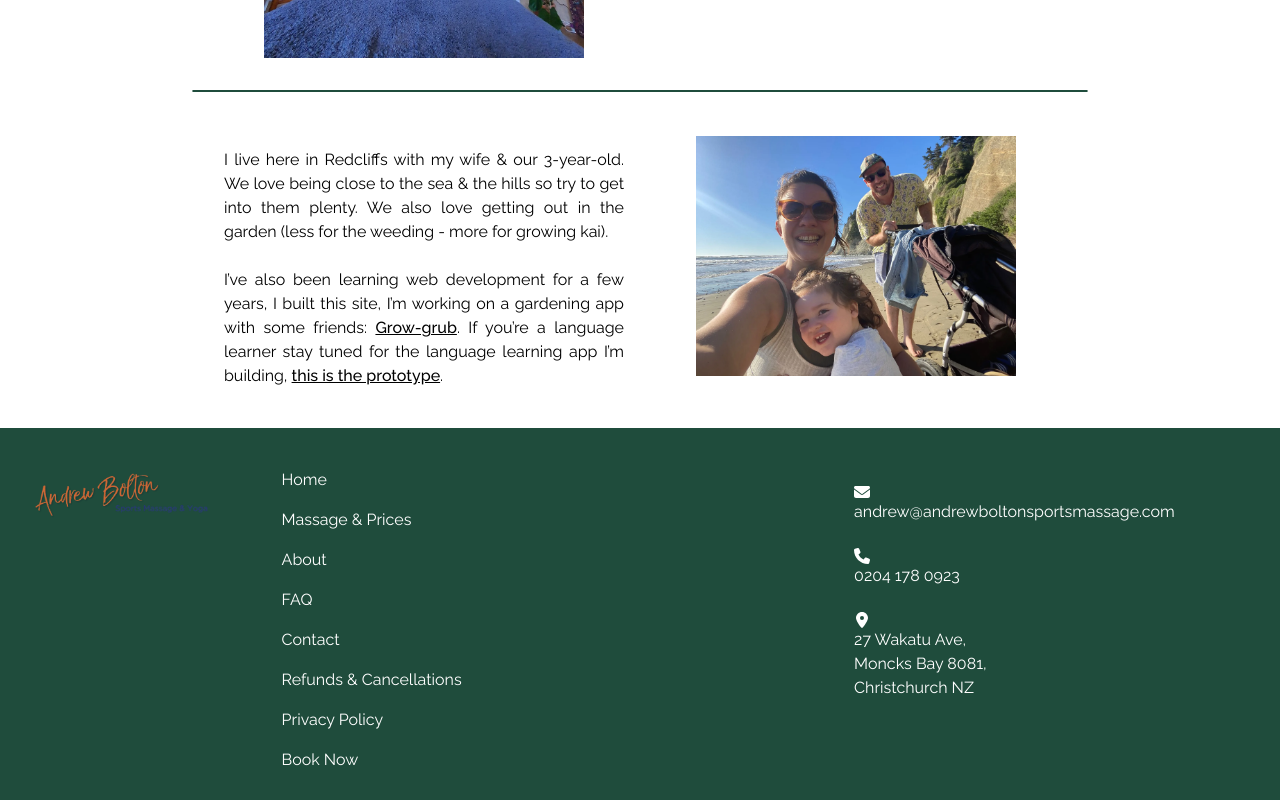
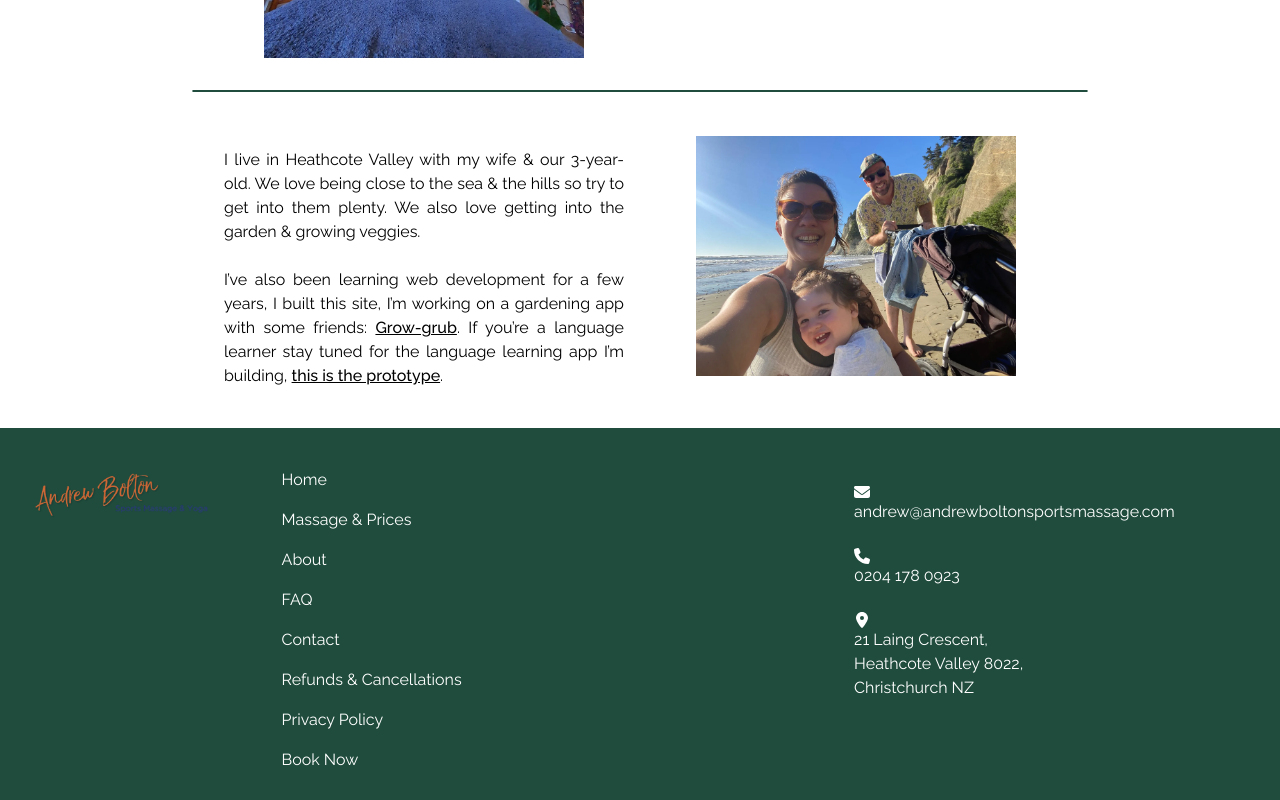
Before and after one commit to andrew-molten/absmassage, a Next.js app: page /about in a window 1280 px wide. Shown: the part 2139-2939 px from the top of the page. Built offline with nearby package versions, Linux system fonts and the light colour scheme; a web font is replaced by a local one.

Commit message:
add new address

```diff
--- a/src/app/about/page.tsx
+++ b/src/app/about/page.tsx
@@ -150,10 +150,9 @@ function About() {
           <div className="column">
             {/* <h2 className="text-xl">Movement</h2> */}
             <p>
-              I live here in Redcliffs with my wife & our 3-year-old. We love
+              I live in Heathcote Valley with my wife & our 3-year-old. We love
               being close to the sea & the hills so try to get into them plenty.
-              We also love getting out in the garden (less for the weeding -
-              more for growing kai).
+              We also love getting into the garden & growing veggies.
             </p>
             <p>
               I’ve also been learning web development for a few years, I built
--- a/src/app/contact/page.tsx
+++ b/src/app/contact/page.tsx
@@ -1,6 +1,6 @@
 import React from 'react'
 import BookingEmbedded from '../../components/BookingEmbedded'
-import { FaEnvelope, FaPhone } from 'react-icons/fa6'
+import { FaEnvelope, FaPhone, FaLocationDot } from 'react-icons/fa6'
 import { Metadata } from 'next'
 
 export const metadata: Metadata = {
@@ -22,9 +22,16 @@ function contact() {
         <div className="row">
           <div className="column shrink">
             <div className="loc_info">
-              {/* <h3 className="text-xl font-medium">27 Wakatu Ave,</h3>
-              <h3 className="text-xl font-medium">Moncks Bay,</h3>
-              <h3 className="text-xl font-medium">Christchurch, NZ</h3> */}
+              <p>
+                <span>
+                  <FaLocationDot />
+                </span>
+                21 Laing Crescent,
+                <br />
+                Heathcote Valley,
+                <br />
+                Christchurch, NZ
+              </p>
               <p>
                 <span className="font-semibold">
                   Open hours: <br />
@@ -74,7 +81,8 @@ function contact() {
                 <iframe
                   title="google map"
                   id="location_gmap_canvas"
-                  src="https://maps.google.com/maps?q=27%20wakatu%20ave&t=&z=13&ie=UTF8&iwloc=&output=embed"
+                  // src="https://maps.google.com/maps?q=27%20wakatu%20ave&t=&z=13&ie=UTF8&iwloc=&output=embed"
+                  src="https://maps.google.com/maps?width=600&amp;height=400&amp;hl=en&amp;q=21 laing crescent&amp;t=&amp;z=13&amp;ie=UTF8&amp;iwloc=B&amp;output=embed"
                 ></iframe>
                 {/* eslint-disable-next-line jsx-a11y/anchor-has-content */}
                 <a href="https://putlocker-is.org"></a>
--- a/src/app/massageprices/page.tsx
+++ b/src/app/massageprices/page.tsx
@@ -45,7 +45,7 @@ export default function massageprices() {
               <br />
               75 mins - $109
               <br />
-              90 mins - $130
+              90 mins - $129
               <br />
             </p>
           </div>
--- a/src/components/Nav/Footer.tsx
+++ b/src/components/Nav/Footer.tsx
@@ -118,9 +118,9 @@ function Footer() {
                 target="_blank"
                 rel="noreferrer"
               >
-                27 Wakatu Ave,
+                21 Laing Crescent,
                 <br />
-                Moncks Bay 8081,
+                Heathcote Valley 8022,
                 <br />
                 Christchurch NZ
               </a>
```
Also changed, not shown: 1 other file (tests, documents, lock files or other folders).
